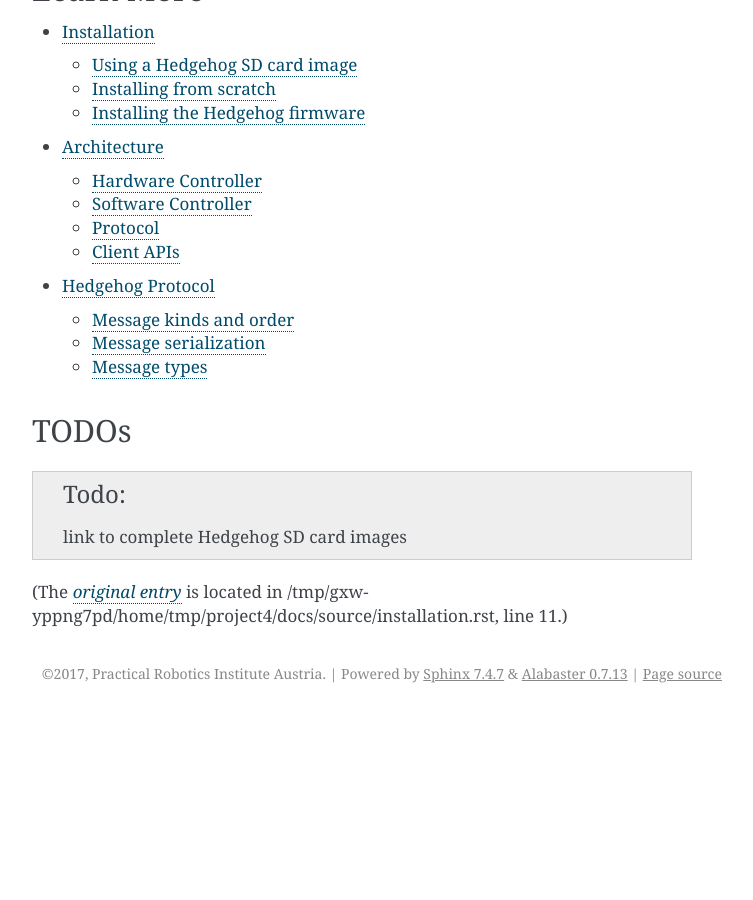
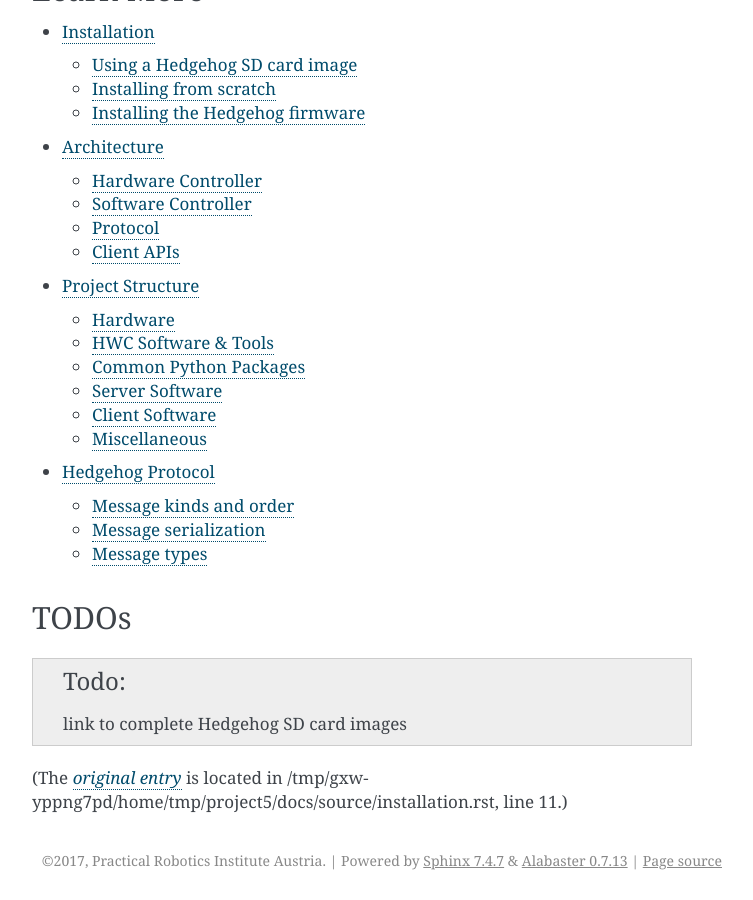
Before and after one commit to PRIArobotics/Hedgehog, a Sphinx documentation site: the page built from docs/source/index.rst, in a window 1280 px wide and 900 px high, scrolled down 1132 px. Shown: the whole window, without its empty margins (388-1141 px from the left). Built offline with Sphinx 7.4.7, drawn with Linux system fonts in a browser that asks for light colours; before the commit the page ends 1845 px from its top, so only the background shows below that; some of the changed lines change nothing that is shown.

Commit message:
add project structure page

```diff
--- a/docs/source/index.rst
+++ b/docs/source/index.rst
@@ -43,6 +43,7 @@
 
     installation
     architecture
+    project_structure
     protocol
 
 TODOs
--- /dev/null
+++ b/docs/source/project_structure.rst
@@ -0,0 +1,133 @@
+.. _structure:
+
+Project Structure
+=================
+
+Hedgehog's source files are divided into several repositories hosted on GitHub_.
+This page shortly describes their roles and relations to each other.
+
+.. _GitHub: https://github.com/PRIArobotics/
+.. _Hedgehog_PCB: https://github.com/PRIArobotics/Hedgehog_PCB
+.. _HedgehogLightFirmware: https://github.com/PRIArobotics/HedgehogLightFirmware
+.. _HedgehogHWCFlasher: https://github.com/PRIArobotics/HedgehogHWCFlasher
+.. _HedgehogPlatform: https://github.com/PRIArobotics/HedgehogPlatform
+.. _HedgehogProtocol: https://github.com/PRIArobotics/HedgehogProtocol
+.. _HedgehogUtils: https://github.com/PRIArobotics/HedgehogUtils
+.. _hedgehog-ide: https://github.com/PRIArobotics/hedgehog-ide
+.. _HedgehogServer: https://github.com/PRIArobotics/HedgehogServer
+.. _HedgehogClient: https://github.com/PRIArobotics/HedgehogClient
+.. _HedgehogLightSetup: https://github.com/PRIArobotics/HedgehogLightSetup
+.. _HedgehogBundle: https://github.com/PRIArobotics/HedgehogBundle
+.. _HedgehogNodeClient: https://github.com/PRIArobotics/HedgehogNodeClient
+.. _HedgehogGui: https://github.com/PRIArobotics/HedgehogGui
+
+Hardware
+--------
+
+Hedgehog_PCB_
+    KiCad schematics and layouts of Hedgehog's hardware controller.
+
+.. TODO Case
+
+HWC Software & Tools
+--------------------
+
+HedgehogLightFirmware_
+    Firmware to run on the HWC's STM32 microcontroller, written in C.
+
+.. _repo-HedgehogHWCFlasher:
+
+HedgehogHWCFlasher_
+    A simple Python program for flashing the HWC microcontroller with binaries.
+    It uses :ref:`HedgehogPlatform <repo-HedgehogPlatform>` To determine how to connect to the microcontroller,
+    i.e. what interface to use and how to reset the microcontroller.
+
+Common Python Packages
+----------------------
+
+.. _repo-HedgehogUtils:
+
+HedgehogUtils_
+    Collection of Python utilities for Hedgehog, but not specific to a particular part of the software.
+    Utilities are mostly for Protocol Buffers and ZeroMQ,
+    additionally there is a stand-alone discovery component building on both.
+
+.. _repo-HedgehogPlatform:
+
+HedgehogPlatform_
+    Python library that detects the "platform" that Hedgehog software is run on, i.e. the kind of software controller used,
+    and provides platform independent interfaces on top of features that differ by platform.
+    Right now, the only feature that is abstracted in this way is access to the HWC,
+    used by :ref:`HedgehogHWCFlasher <repo-HedgehogHWCFlasher>` and :ref:`HedgehogServer <repo-HedgehogServer>`.
+
+    The only platform that is currently used for Hedgehog is the Raspberry Pi 3.
+    In the past, an Orange Pi 2 was used instead.
+    As there is only one platform in use at the moment, and it is hard to anticipate what platform differences may arise,
+    this repository's code is currently somewhat stale.
+
+.. _repo-HedgehogProtocol:
+
+HedgehogProtocol_
+    Contains protocol buffers definitions and Python classes for the Hedgehog Protocol.
+    In addition to the classes generated from the protobuf definition, this repository contains:
+
+    - Exception classes that correspond to error acknowledgement codes
+    - Wrapper classes that correspond to Hedgehog protocol messages:
+      a single protobuf message type may correspond to multiple Hedgehog message types;
+      for example, sensor requests and sensor replies are transported as the same message type.
+      The wrapper classes convey what Hedgehog message is represented, and provide message-specific validation.
+    - helpers for working with Hedgehog protocol messages over ZeroMQ sockets,
+      such as sockets that encode and decode single- or multipart messages.
+
+    HedgehogProtocol depends on :ref:`HedgehogUtils <repo-HedgehogUtils>` for its ZeroMQ and Protobuf capabilities.
+
+Server Software
+---------------
+
+.. _repo-HedgehogServer:
+
+HedgehogServer_
+    Serves clients that use the Hedgehog protocol.
+    The server is written in Python and builds on :ref:`HedgehogProtocol <repo-HedgehogProtocol>`.
+    To handle client requests, the server communicates with the HWC,
+    utilizing :ref:`HedgehogPlatform <repo-HedgehogPlatform>` to determine how to do that.
+    :ref:`HedgehogUtils' <repo-HedgehogUtils>` discovery mechanism is used for advertising the controller to its peers.
+
+.. _repo-hedgehog-ide:
+
+hedgehog-ide_
+    Hedgehog's web IDE.
+    The server part uses Node.js, the browser side Angular 4; both parts are written in TypeScript.
+    To communicate with the :ref:`HedgehogServer <repo-HedgehogServer>`, :ref:`HedgehogNodeClient <repo-HedgehogNodeClient>` is used.
+
+Client Software
+---------------
+
+HedgehogClient_
+    Python client library for Hedgehog.
+    The library builds on top of :ref:`HedgehogProtocol <repo-HedgehogProtocol>`,
+    and uses :ref:`HedgehogUtils' <repo-HedgehogUtils>` discovery mechanism for finding controllers.
+
+.. _repo-HedgehogNodeClient:
+
+HedgehogNodeClient_
+    Node.js client library for Hedgehog.
+    At the moment, this library also includes the protocol implementation for Node.js.
+    The :ref:`hedgehog-ide <repo-hedgehog-ide>` uses this to communicate to the :ref:`HedgehogServer <repo-HedgehogServer>`.
+
+Miscellaneous
+-------------
+
+HedgehogLightSetup_
+    Contains this documentation, and also a Makefile that serves as the entry point into Hedgehog software installation.
+    Executing the Makefile will clone the :ref:`HedgehogBundle <repo-HedgehogBundle>` and install different components.
+
+.. _repo-HedgehogBundle:
+
+HedgehogBundle_
+    Bundles installation scripts into one repository.
+    The bundle contains folders for installations of the HWC firmware, server, IDE and client.
+
+HedgehogGui_
+    A desktop Python application based on Kivy for writing and running Python client programs.
+    It is not actively developed, as it was superseded by :ref:`hedgehog-ide <repo-hedgehog-ide>`.
```
